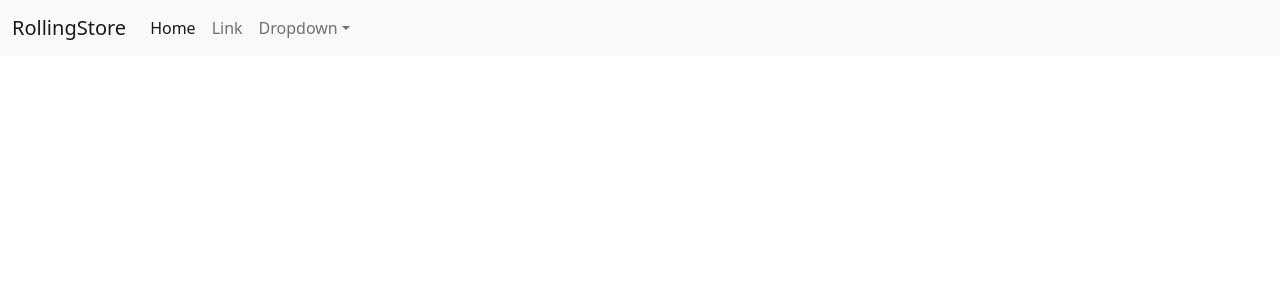
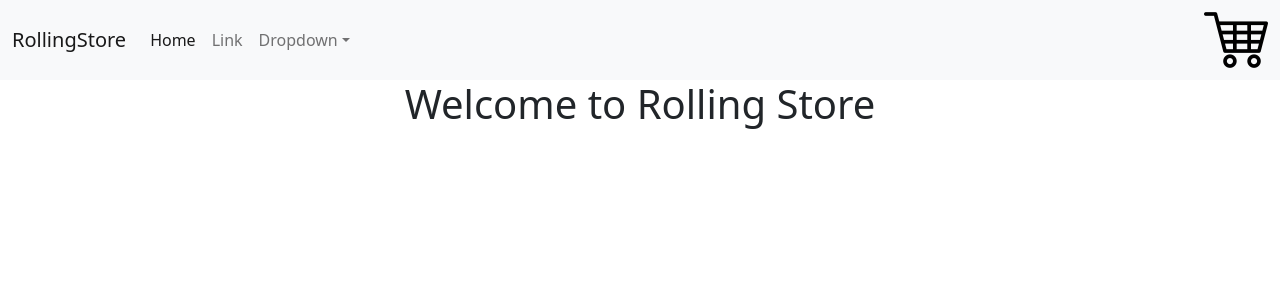
Before and after one commit to Ramirezadrian/rollingstore, a React (Create React App) app: page / in a window 1280 px wide. Shown: the top 300 px of the page. Built offline with nearby package versions, Linux system fonts and the light colour scheme.

Commit message:
desafio Componentes 1 - Crea tu landing

```diff
--- a/src/App.js
+++ b/src/App.js
@@ -1,11 +1,16 @@
 import logo from './logo.svg';
 import './App.css';
 import NavBar from './Components/NavBar'
+import ItemListContainer from './Components/ItemListContainer';
+
+
+
 
 function App() {
-    return ( < div className = "App" >
-        <NavBar />
-        </div>
+    return ( <div className = "App">
+                <NavBar />
+                <ItemListContainer greeting="Welcome to Rolling Store"/>
+            </div>
     );
 }
 export default App;
--- /dev/null
+++ b/src/Components/CartWidget.js
@@ -0,0 +1,7 @@
+const CartWidget = () =>{
+    return(
+        <img className="imgCarrito" src={'./images/shopping-cart.png'} alt='carrito'/>
+    )
+}
+
+export default CartWidget
--- /dev/null
+++ b/src/Components/ItemListContainer.js
@@ -0,0 +1,7 @@
+const ItemListContainer = ({greeting}) =>{
+    return(
+        <h1>{greeting}</h1>
+    )
+}
+
+export default ItemListContainer
--- a/src/Components/NavBar.jsx
+++ b/src/Components/NavBar.jsx
@@ -1,11 +1,12 @@
 import React from "react";
+import CartWidget from "./CartWidget";
 
 const NavBar =() => {
 return (
     <nav className="navbar navbar-expand-lg navbar-light bg-light">
-  <div className="container-fluid">
+    <div className="container-fluid">
     <a className="navbar-brand" href="#">RollingStore</a>
-    <button className="navbar-toggler" type="button" data-bs-toggle="collapse" data-bs-target="#navbarSupportedContent" aria-controls="navbarSupportedContent" aria-expanded="false" aria-label="Toggle navigation">
+     <button className="navbar-toggler" type="button" data-bs-toggle="collapse" data-bs-target="#navbarSupportedContent" aria-controls="navbarSupportedContent" aria-expanded="false" aria-label="Toggle navigation">
       <span className="navbar-toggler-icon"></span>
     </button>
     <div className="collapse navbar-collapse" id="navbarSupportedContent">
@@ -28,7 +29,7 @@ return (
         </li>
 
       </ul>
-
+      <CartWidget/>
     </div>
   </div>
 </nav>
--- a/src/index.css
+++ b/src/index.css
@@ -11,3 +11,7 @@ code {
   font-family: source-code-pro, Menlo, Monaco, Consolas, 'Courier New',
     monospace;
 }
+
+.imgCarrito{
+  max-height: 8vh;
+}
--- a/src/index.js
+++ b/src/index.js
@@ -5,6 +5,7 @@ import App from './App';
 import reportWebVitals from './reportWebVitals';
 import 'bootstrap/dist/css/bootstrap.min.css';
 import 'bootstrap/dist/js/bootstrap.bundle.min';
+
 
 
 ReactDOM.render( < React.StrictMode >
```
Also changed, not shown: public/images/shopping-cart.png (added).
